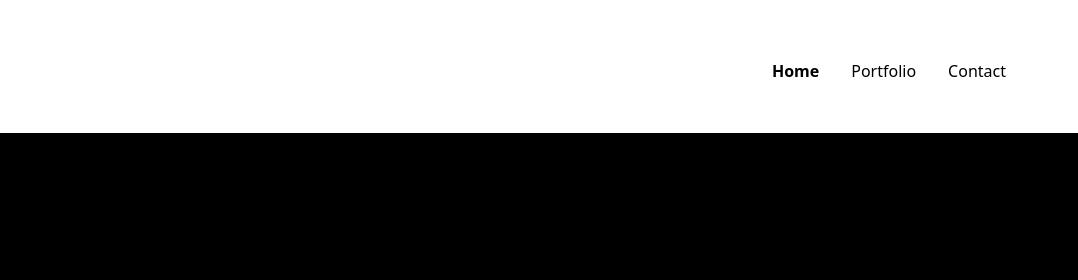
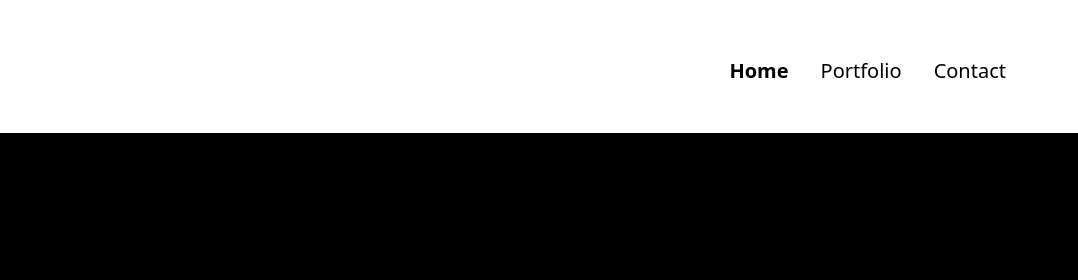
Before and after one commit to miluge/stz, a plain HTML site: page index.html in a window 1280 px wide. Shown: the top 280 px of the page, 202-1280 px from the left. Drawn offline with nearby package versions, Linux system fonts and the light colour scheme.

Commit message:
change font size navbar

```diff
--- a/index.html
+++ b/index.html
@@ -22,11 +22,11 @@
             </div>
             <nav
                     class="flex-col flex-grow hidden pb-4 pr-6 md:pb-0 md:flex md:justify-end md:flex-row">
-                <a class="px-4 py-2 mt-2 text-large font-light"
+                <a class="px-4 py-2 mt-2 text-xl font-light"
                    href="index.html">Home</a>
-                <a class="px-4 py-2 mt-2 text-large font-light"
+                <a class="px-4 py-2 mt-2 text-xl font-light"
                    href="portfolio.html">Portfolio</a>
-                <a class="px-4 py-2 mt-2 text-large font-light"
+                <a class="px-4 py-2 mt-2 text-xl font-light"
                    href="contact.html">Contact</a>
             </nav>
         </div>
```
